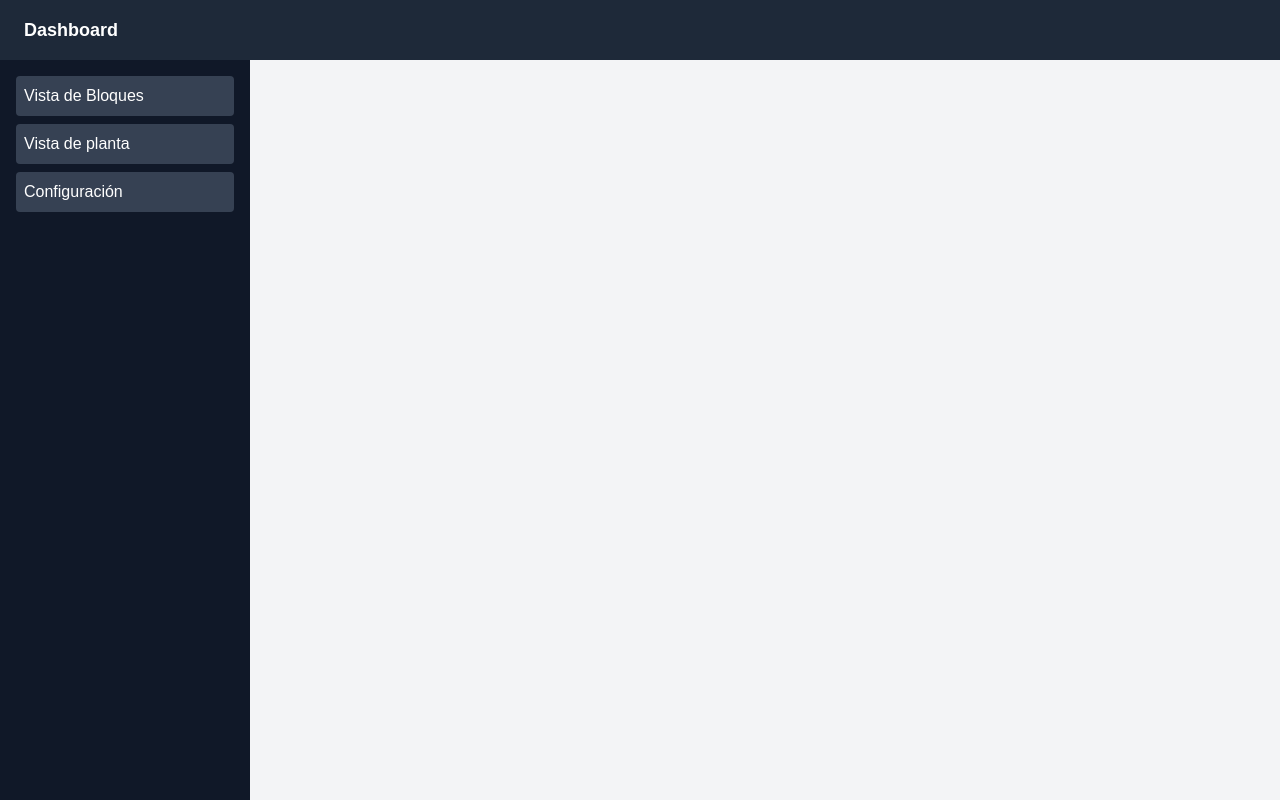
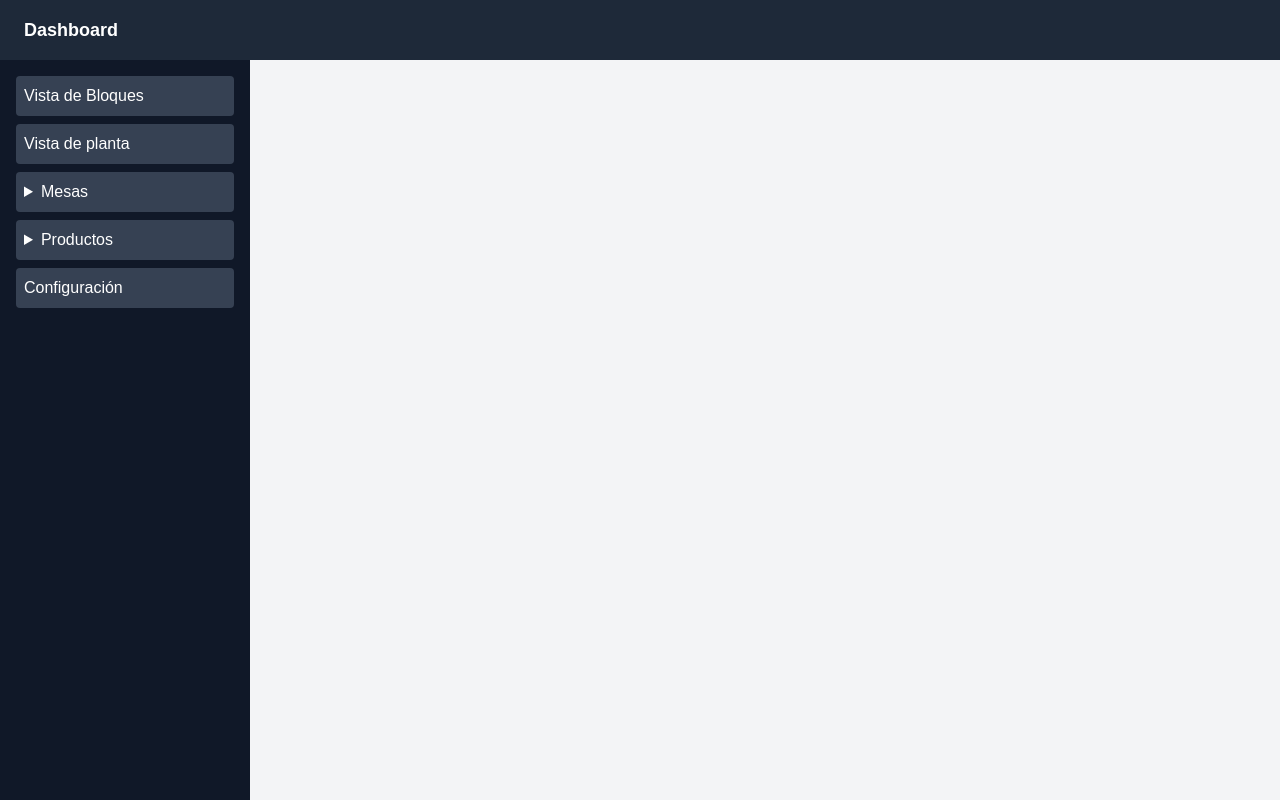
Before and after one commit to CristianTapia/dashboard, a Next.js app: page /dashboard in a window 1280 px wide. Built offline with nearby package versions, Linux system fonts and the light colour scheme.

Commit message:
Adding collapsible component

```diff
--- a/app/dashboard/page.tsx
+++ b/app/dashboard/page.tsx
@@ -23,6 +23,34 @@ export default function DashboardLayout({ children }: { children: React.ReactNod
               </Link>
             </li>
             <li>
+              <details>
+                <summary className="p-2 bg-gray-700 rounded hover:bg-gray-600">Mesas</summary>
+                <Link href="/dashboard/products" className="block p-2">
+                  Agregar Mesa
+                </Link>
+                <Link href="/dashboard/products" className="block p-2">
+                  Editar Mesa
+                </Link>
+                <Link href="/dashboard/products" className="block p-2">
+                  Borrar Mesa
+                </Link>
+              </details>
+            </li>
+            <li>
+              <details>
+                <summary className="p-2 bg-gray-700 rounded hover:bg-gray-600">Productos</summary>
+                <Link href="/dashboard/products" className="block p-2">
+                  Agregar Producto
+                </Link>
+                <Link href="/dashboard/products" className="block p-2">
+                  Editar Producto
+                </Link>
+                <Link href="/dashboard/products" className="block p-2">
+                  Borrar Producto
+                </Link>
+              </details>
+            </li>
+            <li>
               <Link href="/dashboard/settings" className="block p-2 bg-gray-700 rounded hover:bg-gray-600">
                 Configuración
               </Link>
```
